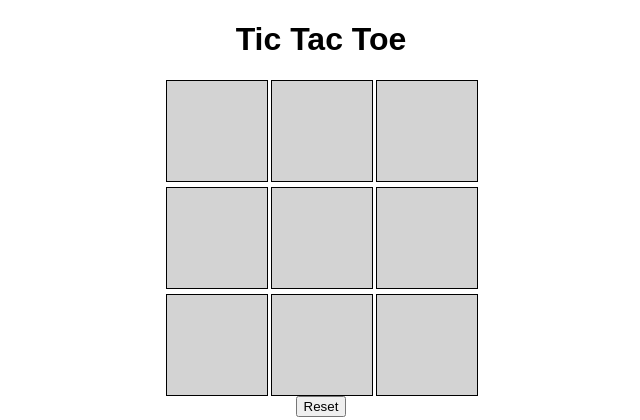
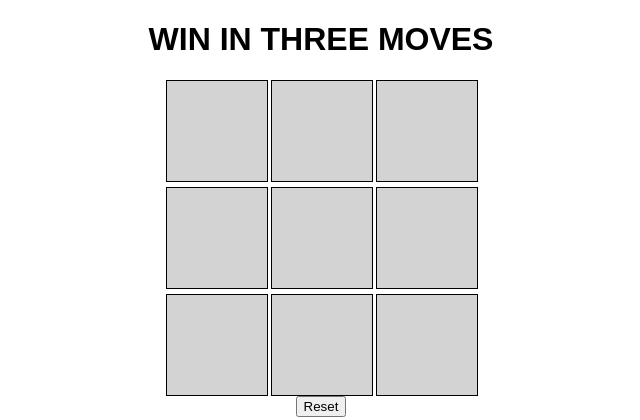
Before and after one commit to arc-wonders/ticTacToe, a Flask app: page / in a window 1280 px wide. Shown: the top 420 px of the page, without its empty margins (319-959 px from the left). Run offline with Flask 3, Linux system fonts and the light colour scheme.

Commit message:
added something

```diff
--- a/templates/index.html
+++ b/templates/index.html
@@ -7,7 +7,7 @@
     <link rel="stylesheet" href="{{ url_for('static', filename='style.css') }}">
 </head>
 <body>
-    <h1>Tic Tac Toe</h1>
+    <h1>WIN IN THREE MOVES</h1>
     <div id="board"></div>
     <button onclick="resetGame()">Reset</button>
 
```
